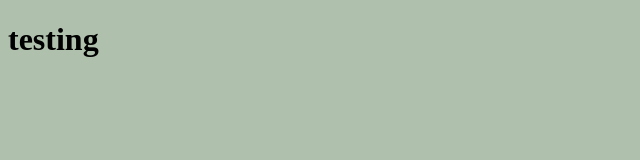
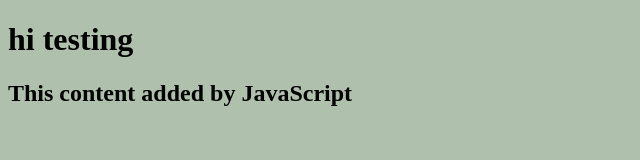
Before and after one commit to adielhorodna/personal-site, a plain HTML site: page index.html in a window 1280 px wide. Shown: the whole page, without its empty margins (0-640 px from the left). Drawn offline with Linux system fonts and the light colour scheme.

Commit message:
add script.js, connect to index.html

```diff
--- a/index.html
+++ b/index.html
@@ -5,6 +5,7 @@
       <title> My personal Website </title>
   </head>
   <body>
-    <h1> testing</h1>
+    <h1> hi testing</h1>
+    <script src="script.js"></script>
   </body>
 </html>
--- /dev/null
+++ b/script.js
@@ -0,0 +1,4 @@
+const h2 = document.createElement("h2");
+h2.textContent = "This content added by JavaScript";
+
+document.querySelector("body").appendChild(h2);
```
